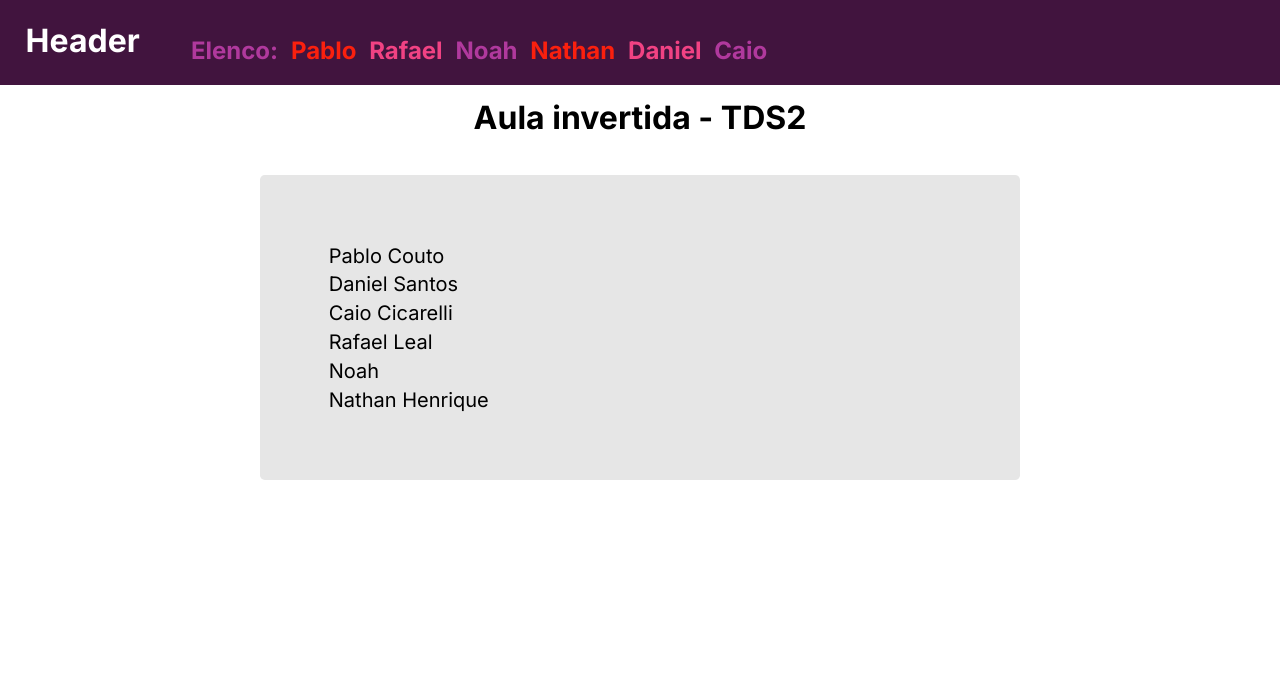
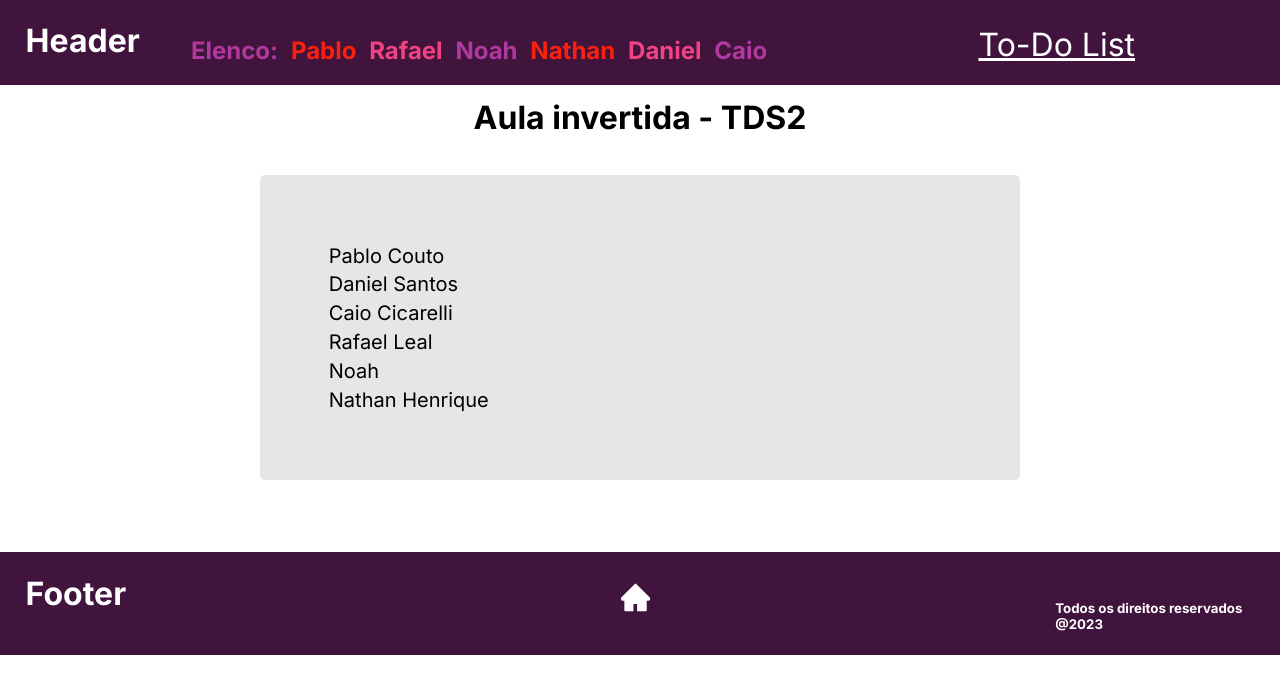
Before and after one commit to pablo-boop/aula-invertida, a Next.js app: page / in a window 1280 px wide. Shown: the top 694 px of the page. Built offline with nearby package versions, Linux system fonts and the light colour scheme.

Commit message:
done all

```diff
--- /dev/null
+++ b/app/components/footer/footer.jsx
@@ -0,0 +1,12 @@
+import styles from "./footer.module.css"
+import { AiFillHome } from "react-icons/ai";
+const Footer = () =>{
+    return(
+        <div className={styles.noah}>
+            <h1 className={styles.h1}>Footer</h1>
+            <AiFillHome className={styles.icon}/>
+            <h5 className={styles.h5}>Todos os direitos reservados @2023</h5>
+            </div>
+    )
+}
+export default Footer
--- /dev/null
+++ b/app/components/footer/footer.module.css
@@ -0,0 +1,20 @@
+.noah{
+    display: flex;
+    background-color: rgb(65, 20, 62);
+    margin: -8px;
+    padding: 0;
+    color: white;
+   margin-top: 7vh;
+}
+.h1{
+    margin-left: 2vw;
+}
+.h5{
+    margin-top: 6vh;
+    margin-left: 31.5vw;
+}
+.icon{
+    margin-left: 38.5vw;
+    font-size: 35px;
+    margin-top: 3.5vh;
+}
--- a/app/components/header/Header.jsx
+++ b/app/components/header/Header.jsx
@@ -1,4 +1,5 @@
 import styles from "./header.module.css"
+import Link from 'next/link'
 const Header = () =>{
     return(
         <div className={styles.noah}>
@@ -10,6 +11,7 @@ const Header = () =>{
             <h2 className={styles.na}>Nathan</h2>
             <h2 className={styles.da}>Daniel</h2>
             <h2 className={styles.ca}>Caio</h2>
+            <Link href={""} className={styles.pablo}>To-Do List</Link>
         </div>
     )
 }
--- a/app/components/header/header.module.css
+++ b/app/components/header/header.module.css
@@ -43,3 +43,9 @@
         margin-top: 4.5vh;
         color: #b0399d;
     }
+    .pablo{
+        font-size: xx-large;
+        margin-top: 3.1vh;
+        margin-left: 16.5vw;
+        color: white;
+    }
--- a/app/page.jsx
+++ b/app/page.jsx
@@ -1,6 +1,7 @@
-import Image from 'next/image'
 import styles from './page.module.css'
 import Header from './components/header/Header'
+import Footer from './components/footer/footer'
+
 
 export default function Home() {
   return (
@@ -17,6 +18,7 @@ export default function Home() {
           <li>Nathan Henrique</li>
         </ul>
       </div>
+      <Footer/>
     </main>
   )
 }
--- a/package.json
+++ b/package.json
@@ -9,8 +9,9 @@
     "lint": "next lint"
   },
   "dependencies": {
+    "next": "latest",
     "react": "latest",
     "react-dom": "latest",
-    "next": "latest"
+    "react-icons": "^4.11.0"
   }
 }
```
Also changed, not shown: 1 other file (tests, documents, lock files or other folders).
